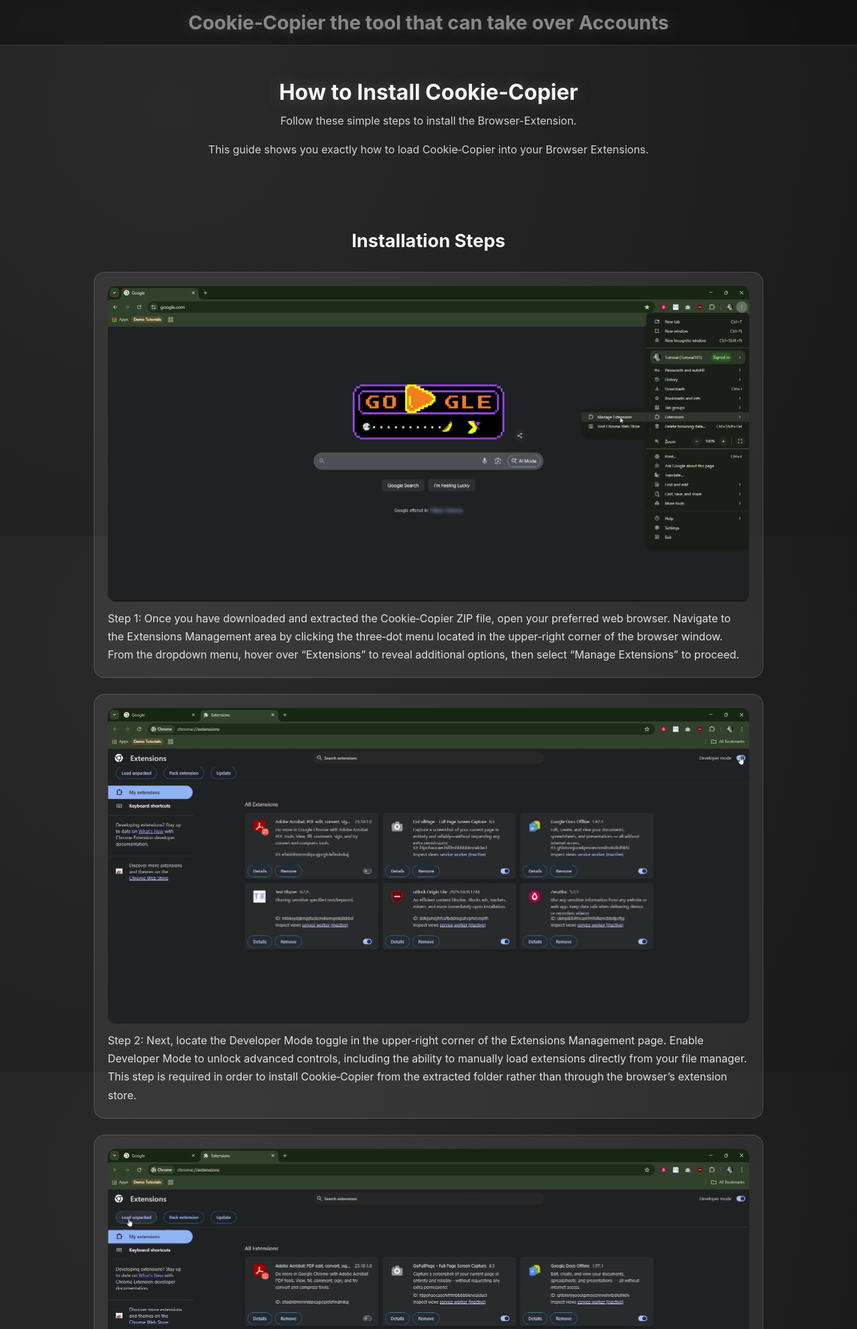
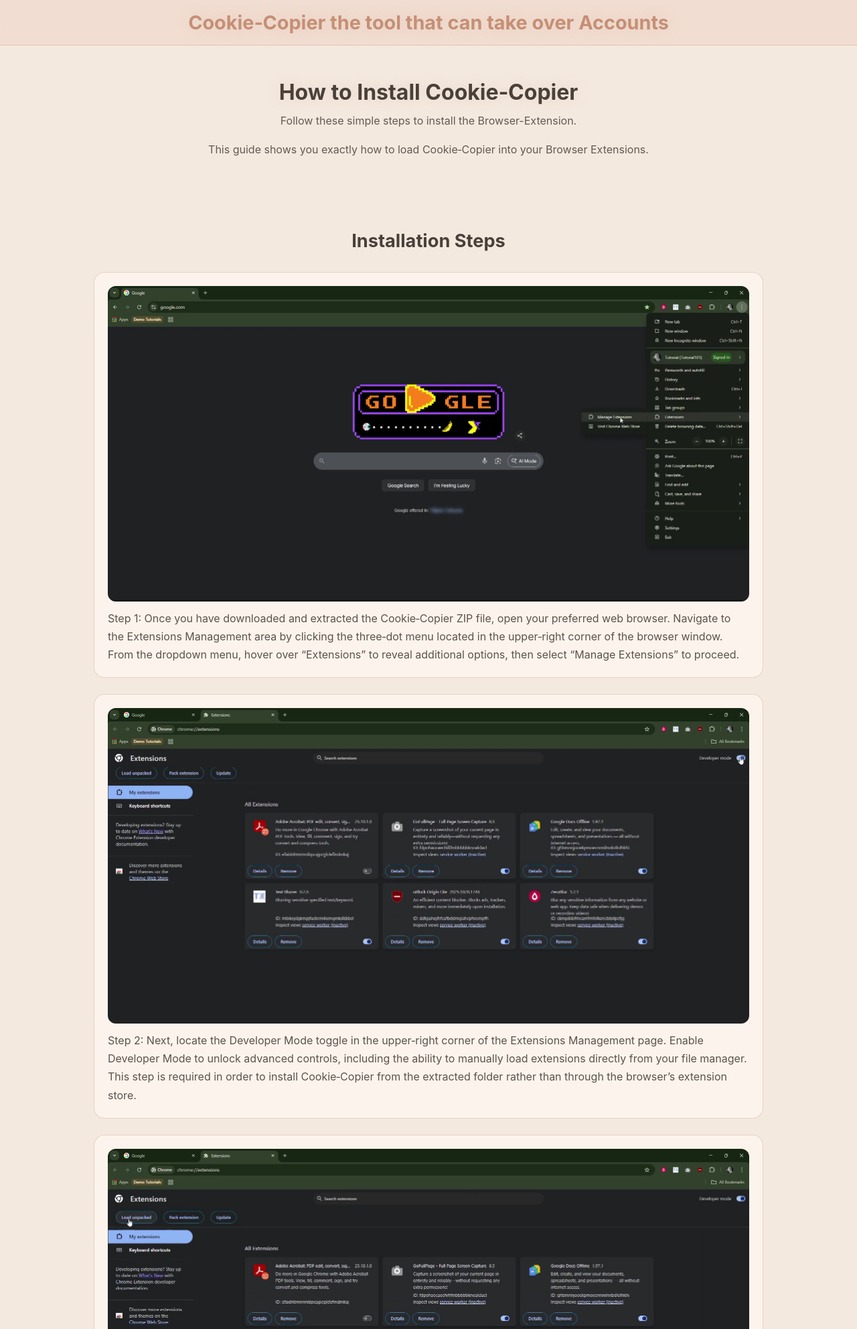
Before and after one commit to Novelintel/Novelintel, a PHP site: page /cookie-copier.html in a window 1280 px wide. Shown: the top 1984 px of the page at 67% size. Run offline with PHP 8.4, Linux system fonts and the light colour scheme.

Commit message:
Update stylee.css

```diff
--- a/OSINTScraper/stylee.css
+++ b/OSINTScraper/stylee.css
@@ -1,15 +1,15 @@
 :root {
-  --bg-1: #1a1a1a;
-  --bg-2: #222222;
-  --bg-3: #2a2a2a;
+  --bg-1: #F4E9DF;
+  --bg-2: #F4E9DF;
+  --bg-3: #F4E9DF;
 
-  --accent: #888888;
-  --accent-glow: rgba(136, 136, 136, 0.45);
+  --accent: #C58F75;
+  --accent-glow: rgba(197, 143, 117, 0.22);
 
-  --text-light: #f5f5f5;
+  --text-light: #4A403A;
 
-  --glass: rgba(255, 255, 255, 0.08);
-  --glass-border: rgba(255, 255, 255, 0.15);
+  --glass: rgba(255, 248, 242, 0.72);
+  --glass-border: rgba(197, 143, 117, 0.35);
 
   --transition: 0.35s ease;
 }
@@ -23,27 +23,22 @@ body {
 
   font-family: "Inter", sans-serif;
 
-  background:
-    radial-gradient(
-      circle at 20% 20%,
-      var(--bg-3),
-      var(--bg-2),
-      var(--bg-1)
-    );
+  background: linear-gradient(
+    135deg,
+    var(--bg-1) 0%,
+    var(--bg-2) 50%,
+    var(--bg-3) 100%
+  );
 
   background-attachment: fixed;
-  background-size: 200% 200%;
 
   color: var(--text-light);
 
   overflow-x: hidden;
-
-  animation: bgShift 12s ease-in-out infinite alternate;
 }
 
 html {
   background-color: var(--bg-1);
-  color-scheme: dark;
 }
 
 @keyframes bgShift {
@@ -94,7 +89,7 @@ html {
 
   padding: 16px;
 
-  background: rgba(0, 0, 0, 0.35);
+  background: rgba(240, 220, 208, 0.92);
 
   backdrop-filter: blur(10px);
   -webkit-backdrop-filter: blur(10px);
@@ -153,7 +148,6 @@ html {
   margin: 0 auto;
 }
 
-
 .hero-content h1 {
   font-size: 2em;
 
@@ -164,7 +158,6 @@ html {
 
   animation: glowPulse 4s infinite ease-in-out;
 }
-
 
 .sub-headline {
   font-size: 1.2em;
@@ -271,13 +264,13 @@ html {
 .feature-item:hover {
   transform: translateY(-5px);
 
-  background: rgba(255, 255, 255, 0.11);
+  background: rgba(255, 248, 242, 0.82);
 
-  border-color: rgba(255, 255, 255, 0.25);
+  border-color: rgba(197, 143, 117, 0.5);
 
   box-shadow:
-    0 10px 35px rgba(0, 0, 0, 0.25),
-    0 0 20px rgba(136, 136, 136, 0.08);
+    0 10px 35px rgba(91, 66, 52, 0.25),
+    0 0 20px rgba(197, 143, 117, 0.08);
 }
 
 .step-img {
@@ -297,7 +290,7 @@ html {
 
   object-fit: contain;
 
-  background: rgba(0, 0, 0, 0.15);
+  background: rgba(240, 220, 208, 0.35);
 
   transition:
     transform var(--transition),
@@ -307,7 +300,7 @@ html {
 .step-img:hover {
   transform: scale(1.01);
 
-  box-shadow: 0 8px 25px rgba(0, 0, 0, 0.25);
+  box-shadow: 0 8px 25px rgba(91, 66, 52, 0.25);
 }
 
 .step-text {
```
